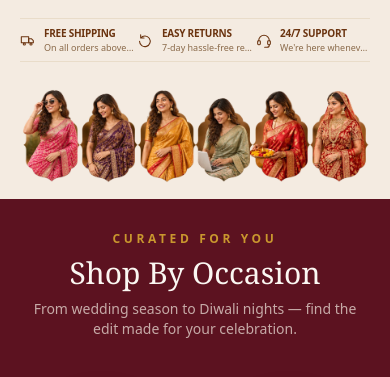
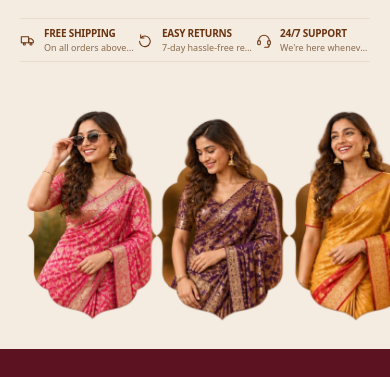
Before and after one commit to Sanchitjha/vinit-textile, a React (Vite) app in the folder frontend/: page / in a window 390 px wide. Shown: the part 197-574 px from the top of the page. Built offline with nearby package versions, Linux system fonts and the light colour scheme; no server answers; a web font is replaced by a local one.

Commit message:
feat: initialize frontend pages, layout components, and franchise inquiry module

```diff
--- a/frontend/src/components/home/TopCategories.jsx
+++ b/frontend/src/components/home/TopCategories.jsx
@@ -2,14 +2,16 @@ import { Link } from 'react-router-dom'
 
 export default function TopCategories() {
   return (
-    <section className="container-ambika py-2">
-      <Link to="/shop/saree" className="block overflow-hidden">
+    <section className="py-2">
+      <div className="container-ambika overflow-x-auto scrollbar-hide">
+        <Link to="/shop/saree" className="block min-w-[800px] sm:min-w-0">
           <img
             src="/images/banner-sarees-collection.webp"
             alt="Sarees — Timeless Elegance, Just For You. Bestsellers/New Arrivals, Partywear Collection, Wedding Edit, Everyday Elegance/Office Wear, Pooja & Traditional, Bridal Edit"
             className="w-full object-cover"
           />
         </Link>
+      </div>
     </section>
   )
 }
```
Lines whose indentation alone changed are shown as unchanged.
